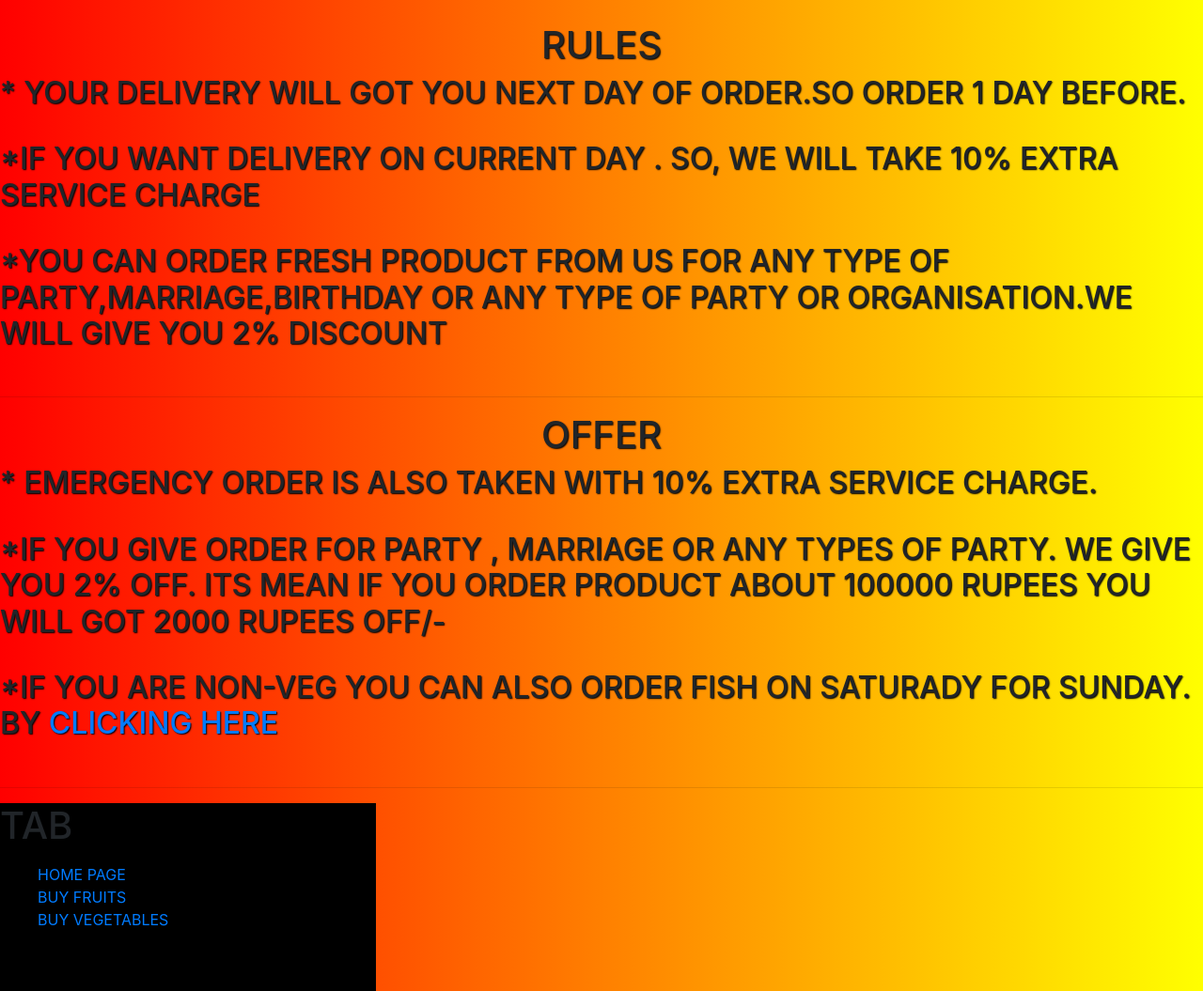
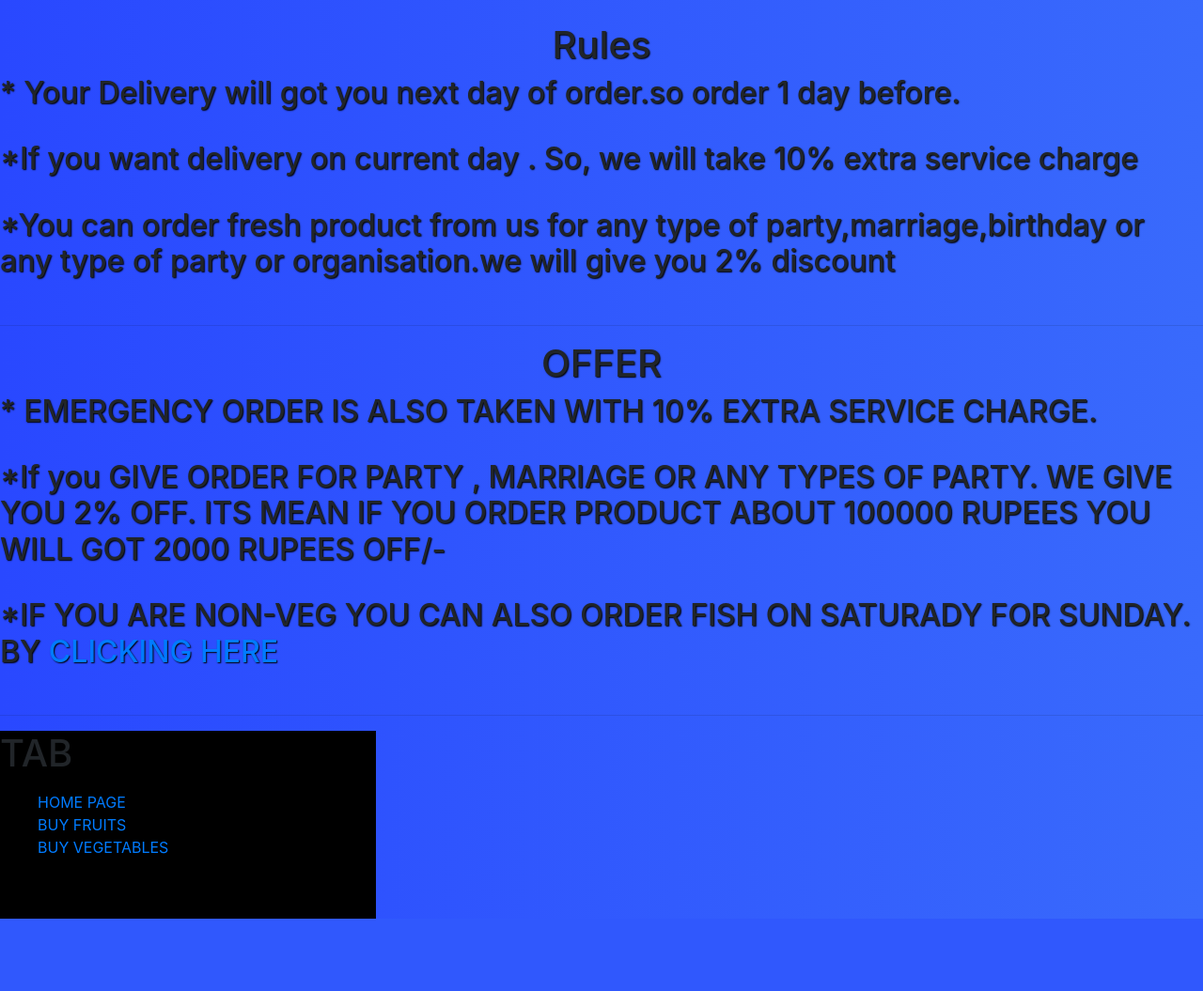
Before and after one commit to anthorrohit/website, a PHP site: page /rules.html in a window 1280 px wide. Shown: the part 56-1111 px from the top of the page at 94% size. After the commit the page ends 1034 px from the top, so only its background shows below. Run offline with PHP 8.4, Linux system fonts and the light colour scheme; some libraries are stand-ins or nearby versions.

Commit message:
Update rules.css

```diff
--- a/rules.css
+++ b/rules.css
@@ -1,6 +1,8 @@
 body{clip-path: polygon(100%,0%,100%,70%,50%,100%,0%,75%,0%,0%);
-background-image: linear-gradient(to right, red , yellow);
-color: white; font-family: 'Staatliches', cursive;text-transform: uppercase;
+background: #396afc;  /* fallback for old browsers */
+background: -webkit-linear-gradient(to right, #2948ff, #396afc);  /* Chrome 10-25, Safari 5.1-6 */
+background: linear-gradient(to right, #2948ff, #396afc); /* W3C, IE 10+/ Edge, Firefox 16+, Chrome 26+, Opera 12+, Safari 7+ */
+
 text-shadow: 1px 1px 1.5px black;}
 footer{
 	background-color: black;
```
